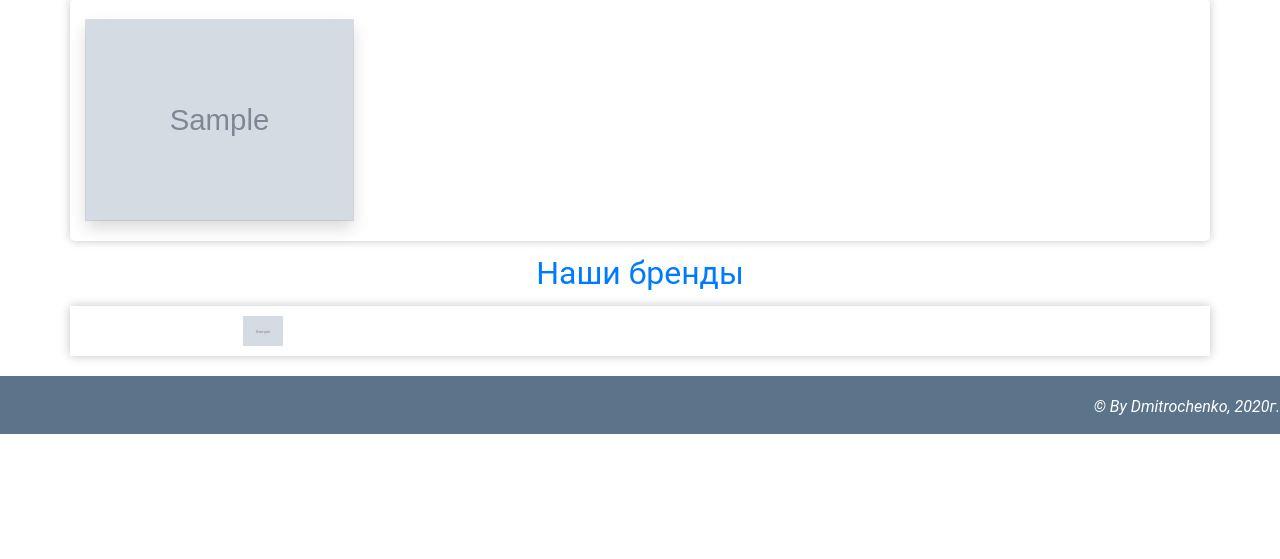
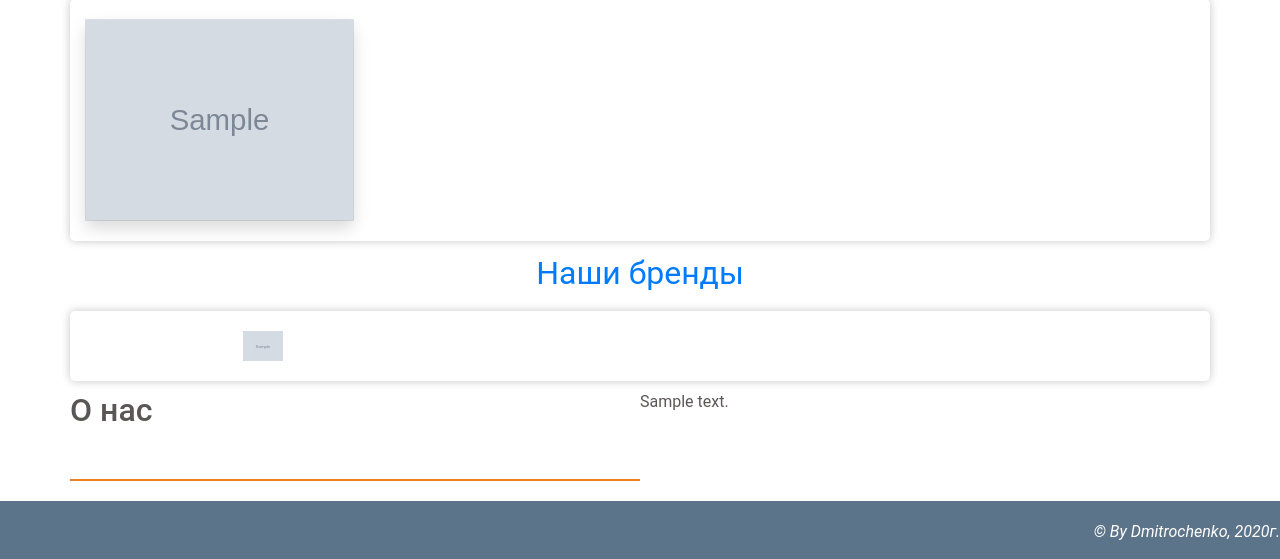
Before and after one commit to Vas322/funtelecom, a Django app: page / in a window 1280 px wide. Shown: the part 639-1198 px from the top of the page. Before the commit the page ends 1073 px from the top, so only its background shows below. Run offline with Django 3.2, Linux system fonts and the light colour scheme; tables that the repository leaves empty hold one stand-in row (values such as "Sample post"); grey boxes marked "Sample" are stand-in pictures; some libraries are stand-ins or nearby versions.

Commit message:
Added model info about company. Created template and views the company info.Added in the urls, admin panel.

```diff
--- a/funsite/models.py
+++ b/funsite/models.py
@@ -10,7 +10,7 @@ def get_timestamp_path(instance, filename):
 
 
 class Brand(models.Model):
-    """The model describes the brand. Which will be display on the page."""
+    """The model describes the brand"""
     name = models.CharField(max_length=200, verbose_name='Название бренда*')
     text = models.TextField(verbose_name='Описание бренда*')
     link_site = models.CharField(max_length=200, verbose_name='Ссылка на сайт')
@@ -33,7 +33,7 @@ class Brand(models.Model):
 
 
 class News(models.Model):
-    """The model news. Which will display news on the page."""
+    """The model news"""
     title = models.CharField(max_length=200, verbose_name='Название новости')
     text = models.TextField(verbose_name='Текст новости')
     image_news = models.ImageField(blank=True, upload_to=get_timestamp_path,
@@ -57,7 +57,7 @@ class News(models.Model):
 
 
 class Carousel(models.Model):
-    """The model carousel. Which will display carousel on the main page."""
+    """The model carousel"""
     title = models.CharField(max_length=200, verbose_name='Название новости в карусели')
     image_carousel = models.ImageField(blank=True, upload_to=get_timestamp_path,
                                        verbose_name='Загрузить изображение*. Рекомендуемые '
@@ -79,8 +79,18 @@ class Carousel(models.Model):
             img.thumbnail(output_size_carousel)
             img.save(self.image_carousel.path)
 
-
     class Meta:
         """Attribute allows you to use the plural form of 'carousels'"""
         verbose_name = 'Карусель'
         verbose_name_plural = 'Карусель'
+
+
+class CompanyInfo(models.Model):
+    """Model with company information"""
+    title = models.CharField(max_length=255, verbose_name='Название Компании')
+    description = models.TextField(verbose_name='Описание компании')
+
+    class Meta:
+        """Attribute allows you to use the plural form of 'News'"""
+        verbose_name = 'Инфо о компании'
+        verbose_name_plural = 'Инфо о компании'
--- a/funsite/static/funsite/style.css
+++ b/funsite/static/funsite/style.css
@@ -68,25 +68,53 @@ nav.navbar .dropdown:hover > .dropdown-menu {
 	grid-gap: 20px;
 	box-shadow: 0 0 10px #c5c5c5;
 	justify-items: center;
+	padding: 10px;
 
 }
 .child-brands img{
 	margin: 10px;
 	height:30px;
-
 }
-.news-all, .news-detail, .brand-all{
+.news-all, .news-detail, .brands, .brand-all {
 	box-shadow: 0 0 10px #c5c5c5;
 	border-radius: 5px;
 	margin-top:15px;
 }
-
+.brand-item{
+	border-top: 1px solid #c5c5c5;
+}
 .img-news img{
 	height: 200px;
+	width: 100%;
 }
 .date{
   color: #5c7489;
 }
+.title-company{
+	border-bottom: 2px solid;
+	width: 50%;
+	border-color: #ee8121;
+	padding-top: 10px;
+}
+
+.text-company{
+	overflow: hidden;
+	position: relative;
+	height: 100px;
+	padding-top: 10px;
+}
+.text-company:after {
+	content: "";
+	text-align: right;
+	position: absolute;
+	bottom: 0;
+	right: 0;
+	left: 0;
+	height: 1.2em;
+	background: linear-gradient(to bottom, rgba(255, 255, 255, 0), white 100%);
+	pointer-events: none;
+}
+
 .content {
   flex: 1 0 auto;
 }
--- a/funsite/templates/funsite/base.html
+++ b/funsite/templates/funsite/base.html
@@ -42,7 +42,7 @@
               Компания
             </a>
             <div class="dropdown-menu" aria-labelledby="navbarDropdown">
-              <a class="dropdown-item" href="#">О нас</a>
+              <a class="dropdown-item" href="{% url 'company_info' %}">О нас</a>
               <a class="dropdown-item" href="{% url 'all_news' %}">Новости</a>
               <a class="dropdown-item" href="#">Контакты</a>
             </div>
--- a/funsite/templates/funsite/detail_brand.html
+++ b/funsite/templates/funsite/detail_brand.html
@@ -14,7 +14,7 @@
 		<p>{% autoescape off %}{{ brand.text}}{% endautoescape %}</p>
 	</div>
 	<div>
-		<a href="{{ brand.link_site }}">Ссылка на сайт</a>
+		<a href="{{ brand.link_site }}" target="_blank">Ссылка на сайт</a>
 	</div>
 
 </div>
--- a/funsite/templates/funsite/index.html
+++ b/funsite/templates/funsite/index.html
@@ -65,5 +65,16 @@
 	</div>
 	{% endfor %}
 </div>
-
+<div class="container">
+	<div class="row">
+		{% for company in my_company_info %}
+		<div class="title-company">
+			<a href="{% url 'company_info' %}"><h2>О нас</h2></a>
+		</div>
+		<div class="text-company">
+			<p>{{company.description}}</p>
+		</div>
+		{% endfor %}
+	</div>
+</div>
 {% endblock content %}
--- a/funsite/urls.py
+++ b/funsite/urls.py
@@ -1,6 +1,6 @@
 from django.urls import path
 
-from funsite.views import index, detail_brand, detail_news, all_news, all_brands
+from funsite.views import index, detail_brand, detail_news, all_news, all_brands, company_info
 
 urlpatterns = [
     path('', index, name='index'),
@@ -8,4 +8,5 @@ urlpatterns = [
     path('news/<int:pk>/', detail_news, name='detail_news'),
     path('all_news/', all_news, name='all_news'),
     path('all_brands/', all_brands, name='all_brands'),
+    path('company_info', company_info, name='company_info'),
 ]
--- a/funsite/views.py
+++ b/funsite/views.py
@@ -1,7 +1,7 @@
 from django.shortcuts import render, get_object_or_404
 from django.utils import timezone
 
-from funsite.models import Brand, News, Carousel
+from funsite.models import Brand, News, Carousel, CompanyInfo
 
 
 def index(request):
@@ -9,7 +9,9 @@ def index(request):
     brand_list = Brand.objects.all()
     news_list = News.objects.order_by('-created_date')[:3]
     carousel_list = Carousel.objects.order_by('index').all()[:5]
-    context = {'brand_list': brand_list, 'news_list': news_list, 'carousel_list': carousel_list}
+    my_company_info = CompanyInfo.objects.all()
+    context = {'brand_list': brand_list, 'news_list': news_list, 'carousel_list': carousel_list,
+               'my_company_info': my_company_info}
     return render(request, "funsite/index.html", context)
 
 
@@ -39,3 +41,10 @@ def all_brands(request):
     brand_list = Brand.objects.all()
     context = {'brand_list': brand_list}
     return render(request, "funsite/all_brands.html", context)
+
+
+def company_info(request):
+    """Controller that displays the info about company"""
+    my_company_info = CompanyInfo.objects.all()
+    context = {'my_company_info': my_company_info}
+    return render(request, "funsite/company_info.html", context)
```
Also changed, not shown: funsite/admin.py (+9 -7 lines), funsite/templates/funsite/all_brands.html (+17 -4 lines), funsite/templates/funsite/company_info.html (added, +18 -0 lines), funsite/migrations/0009_auto_20200912_1847.py (added). Lines whose indentation alone changed are shown as unchanged.
